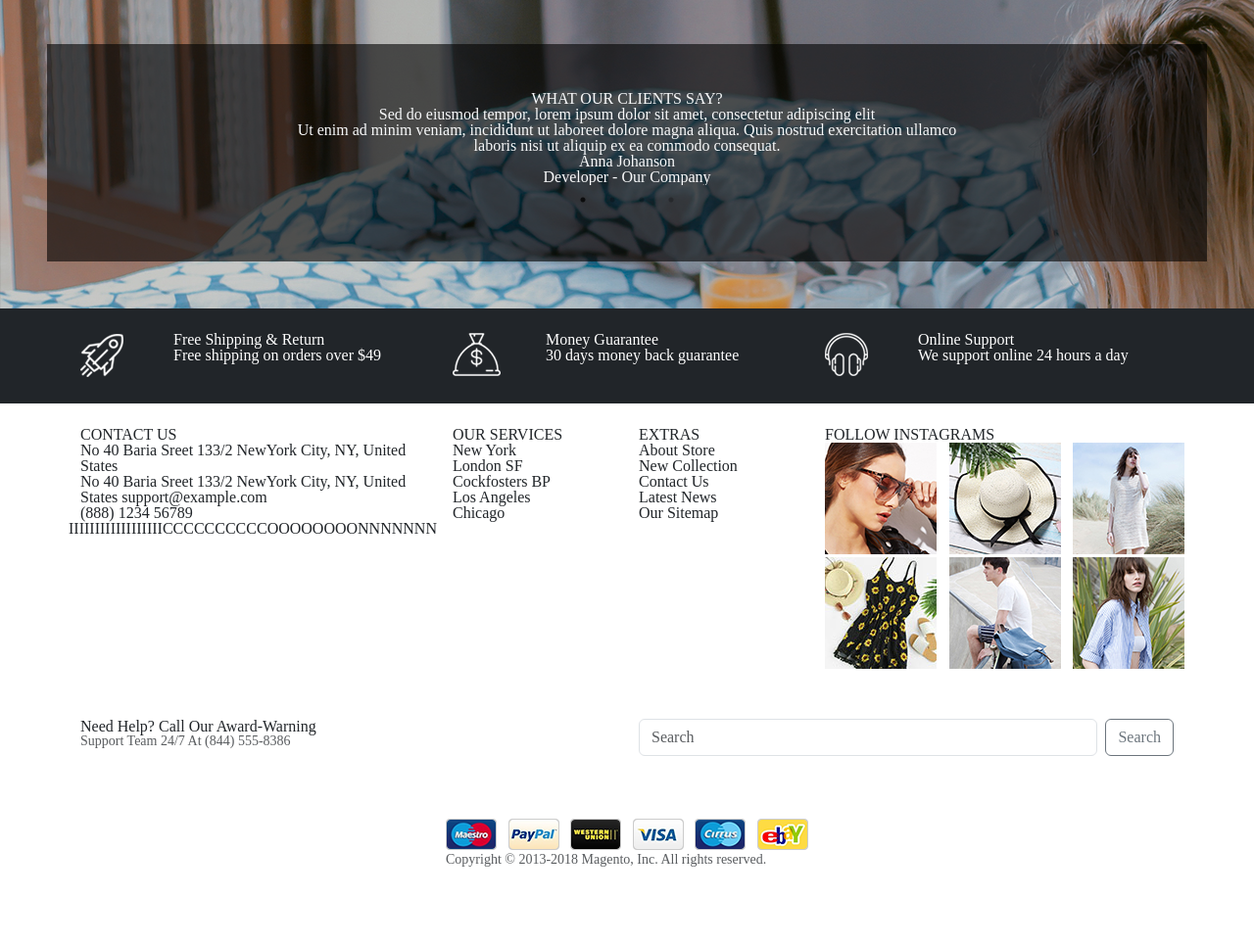
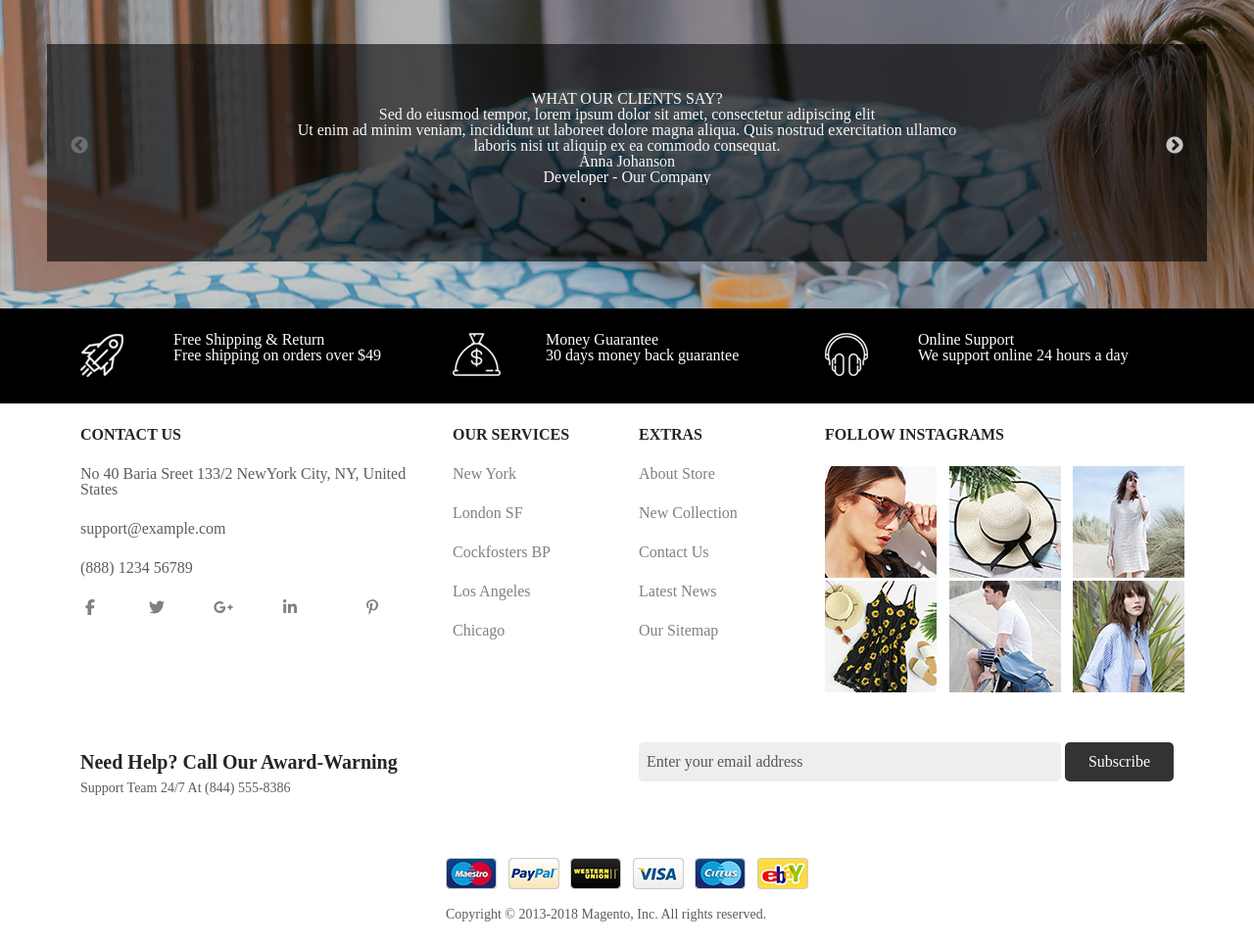
Before and after one commit to parisa-raoufi/papgroup-templatemonster, a plain HTML site: page Index.html in a window 1280 px wide. Shown: the part 2444-3409 px from the top of the page at 98% size. Before the commit the page ends 3353 px from the top, so only its background shows below. Drawn offline with nearby package versions, Linux system fonts and the light colour scheme; files that its build step writes are made by us from their sources.

Commit message:
footer_desktop_1

```diff
--- a/Index.html
+++ b/Index.html
@@ -162,18 +162,19 @@
     <!-- btn_to_top -->
 
     <!--slider_1-->
-    <section>
+    <section class="slider_1">
         <div class="responsive_1">
             <div>
                 <img src="./content/image/item-3 (1).jpg" alt="" class="w-100">
             </div>
+
             <div>
                 <img src="./content/image/item-1 (2).jpg" alt="" class="w-100">
             </div>
+
             <div>
                 <img src="./content/image/item-2 (1).jpg" alt="" class="w-100">
             </div>
-
         </div>
     </section>
     <!--slider_1/-->
@@ -557,7 +558,7 @@
     <!-- WHAT OUR CLIENTS SAY?/ -->
 
     <!-- feature -->
-    <section class="bg-dark p-4 ">
+    <section class="bg-black p-4 ">
         <div class="container">
             <div class="row">
                 <div class="col-4">
@@ -606,48 +607,118 @@
     <footer>
         <div class="container">
             <!-- part_1 -->
-            <div class="row py-4">
+            <div class="row py-4 part_1">
                 <div class="col-4">
                     <div class="row">
-                        <h6>CONTACT US</h6>
-                        <span>No 40 Baria Sreet 133/2 NewYork City, NY, United States</span>
-                        <span>
+                        <h6 class="fw-bold mb-4 ">CONTACT US</h6>
+                        <span class="text-muted mb-4">
                             No 40 Baria Sreet 133/2 NewYork City, NY, United States
+                        </span>
+                        <span class="text-muted mb-4">
                             support@example.com
                         </span>
-                        <span>
+                        <span class="text-muted mb-4">
                             (888) 1234 56789
                         </span>
                     </div>
-                    <div class="row d-flex">
-                        IIIIIIIIIIIIIIIIIICCCCCCCCCCOOOOOOOONNNNNNN
+                    <div class="row">
+                        <ul class="d-flex footer-icons ">
+                            <li>
+                                <a href="#">
+                                    <i class="fab fa-facebook-f "></i>
+                                </a>
+                            </li>
+                            <li>
+                                <a href="#" >
+                                    <i class="fab fa-twitter mx-5 "></i>
+                                </a>
+                            </li>
+                            <li>
+                                <a href="#">
+                                    <i class="fab fa-google-plus-g  "></i>
+                                </a>
+                            </li>
+                            <li>
+                                <a href="#">
+                                    <i class="fab fa-linkedin-in mx-5 "></i>
+                                </a>
+                            </li>
+
+                            <li>
+                                <a href="#">
+                                    <i class="fab fa-pinterest-p mx-3 "></i>
+                                </a>
+                            </li>
+                        </ul>
                     </div>
 
                 </div>
                 <div class="col-4">
-                    <div class="row">
+                    <div class="row  footer-items ">
                         <div class="col-6">
-                            <div>OUR SERVICES</div>
-                            <div>New York</div>
-                            <div>London SF</div>
-                            <div>Cockfosters BP</div>
-                            <div>Los Angeles</div>
-                            <div>Chicago</div>
+                            <h6 class="fw-bold mb-4 ">OUR SERVICES</h6>
+
+                            <div class="text-muted mb-4 ">
+                                <a href="#" class="">
+                                    New York
+                                </a>
+                            </div>
+                            <div class="text-muted mb-4">
+                                <a href="#"  class="">
+                                    London SF
+                                </a>
+                            </div>
+                            <div class="text-muted mb-4">
+                                <a href="#"  class="">
+                                    Cockfosters BP
+                                </a>
+                            </div>
+                            <div class="text-muted mb-4">
+                                <a href="#"  class="">
+                                    Los Angeles
+                                </a>
+                            </div>
+                            <div class="text-muted mb-4">
+                                <a href="#"  class="">
+                                    Chicago
+                                </a>
+                            </div>
                         </div>
                         <div class="col-6">
-                            <div>EXTRAS</div>
-                            <div>About Store</div>
-                            <div>New Collection</div>
-                            <div>Contact Us</div>
-                            <div>Latest News</div>
-                            <div>Our Sitemap</div>
+                            <h6 class="fw-bold mb-4 ">EXTRAS</h6>
+
+                            <div class="text-muted mb-4">
+                                <a href="#"  class="">
+                                    About Store
+                                </a>
+                            </div>
+                            <div class="text-muted mb-4">
+                                <a href="#"  class="">
+                                    New Collection
+                                </a>
+                            </div>
+                            <div class="text-muted mb-4">
+                                <a href="#"  class="">
+                                    Contact Us
+                                </a>
+                            </div>
+                            <div class="text-muted mb-4">
+                                <a href="#"  class="">
+                                    Latest News
+                                </a>
+                            </div>
+                            <div class="text-muted mb-4">
+                                <a href="#"  class="">
+                                    Our Sitemap
+                                </a>
+                            </div>
                         </div>
                     </div>
                 </div>
                 <div class="col-4">
-                    <h3>
+                    <h6 class="fw-bold mb-4 ">
                         FOLLOW INSTAGRAMS
-                    </h3>
+                    </h6>
                     <div class="row">
                         <div class="col-4">
                             <img src="./content/image/thum-1.jpg" alt="">
@@ -672,31 +743,33 @@
             </div>
             <!-- part_1/ -->
             <!-- part_2 -->
-            <div class="row py-4">
-                <div class="col-6">
-                    <div>
+            <div class="row py-4 part_2">
+                <div class="col-6 part_2__text-part">
+                    <div class="fw-bold text1">
                         Need Help? Call Our Award-Warning
                     </div>
-                    <div class=" small text-muted  ">
+                    <div class=" small text-muted ">
                         Support Team 24/7 At (844) 555-8386
                     </div>
                 </div>
                 <div class="col-6">
                     <form class="d-flex">
-                        <input class="form-control me-2" type="search" placeholder="Search" aria-label="Search">
-                        <button class="btn btn-outline-secondary" type="submit">Search</button>
+                        <input class="form-control me-1 search-box___form p-2  " type="search"
+                            placeholder="Enter your email address" aria-label="Search">
+                        <button class="btn btn-outline-secondary search-box___btn p-2 px-4 "
+                            type="submit">Subscribe</button>
                     </form>
                 </div>
             </div>
             <!-- part_2/ -->
             <br>
             <!-- part_3 -->
-            <div class="container">
+            <div class="container part_3">
                 <div class="row py-4">
                     <div class="col-12  d-flex justify-content-center align-items-center">
                         <div>
                             <img src="./content/image/payment (1).png" alt="">
-                            <div class="text-muted small ">
+                            <div class="text-muted small pt-3 ">
                                 Copyright © 2013-2018 Magento, Inc. All rights reserved.
                             </div>
                         </div>
@@ -718,8 +791,10 @@
 
 
 
-    <!-- jquery -->
-    <script type="text/javascript" src="./content/js/jquery-3.6.0.min.js"></script>
+    <!--JQuery -->
+    <script src="./content/js/jquery-3.6.0.min.js"></script>
+
+    <!-- <script type="text/javascript" src="./content/js/jquery-3.6.0.min.js"></script> -->
 
     <!-- bootstrap -->
     <script src="./content/bootstrap/bootstrap-5.1.3-dist/js/bootstrap.min.js"></script>
--- a/content/js/main.js
+++ b/content/js/main.js
@@ -6,34 +6,35 @@ $('.responsive_1').slick({
   speed: 300,
   slidesToShow: 1,
   slidesToScroll: 1,
-    responsive: [
-      {
-        breakpoint: 1024,
-        settings: {
-          slidesToShow: 3,
-          slidesToScroll: 3,
-          infinite: true,
-          dots: true
-        }
-      },
-      {
-        breakpoint: 600,
-        settings: {
-          slidesToShow: 2,
-          slidesToScroll: 2
-        }
-      },
-      {
-        breakpoint: 480,
-        settings: {
-          slidesToShow: 1,
-          slidesToScroll: 1
-        }
-      }
-      // You can unslick at a given breakpoint now by adding:
-      // settings: "unslick"
-      // instead of a settings object
-    ]
+  autoplay: true,
+  autoplaySpeed: 1500,
+  // responsive: [{
+  //     breakpoint: 1024,
+  //     settings: {
+  //       slidesToShow: 1,
+  //       slidesToScroll: 1,
+  //       infinite: true,
+  //       dots: true
+  //     }
+  //   },
+  //   {
+  //     breakpoint: 600,
+  //     settings: {
+  //       slidesToShow: 1,
+  //       slidesToScroll: 2
+  //     }
+  //   },
+  //   {
+  //     breakpoint: 480,
+  //     settings: {
+  //       slidesToShow: 1,
+  //       slidesToScroll: 1
+  //     }
+  //   }
+  //   // You can unslick at a given breakpoint now by adding:
+  //   // settings: "unslick"
+  //   // instead of a settings object
+  // ]
 });
 
 //slick_js_2
@@ -43,46 +44,44 @@ $('.responsive_2').slick({
   speed: 300,
   slidesToShow: 5,
   slidesToScroll: 5,
-  responsive: [
-    {
-      breakpoint: 1024,
-      settings: {
-        slidesToShow: 3,
-        slidesToScroll: 3,
-        infinite: true,
-        dots: true
-      }
-    },
-    {
-      breakpoint: 600,
-      settings: {
-        slidesToShow: 2,
-        slidesToScroll: 2
-      }
-    },
-    {
-      breakpoint: 480,
-      settings: {
-        slidesToShow: 1,
-        slidesToScroll: 1
-      }
-    }
-    // You can unslick at a given breakpoint now by adding:
-    // settings: "unslick"
-    // instead of a settings object
-  ]
+  // responsive: [{
+  //     breakpoint: 1024,
+  //     settings: {
+  //       slidesToShow: 3,
+  //       slidesToScroll: 3,
+  //       infinite: true,
+  //       dots: true
+  //     }
+  //   },
+  //   {
+  //     breakpoint: 600,
+  //     settings: {
+  //       slidesToShow: 2,
+  //       slidesToScroll: 2
+  //     }
+  //   },
+  //   {
+  //     breakpoint: 480,
+  //     settings: {
+  //       slidesToShow: 1,
+  //       slidesToScroll: 1
+  //     }
+  //   }
+  //   // You can unslick at a given breakpoint now by adding:
+  //   // settings: "unslick"
+  //   // instead of a settings object
+  // ]
 });
 
 //slick_js_3
 $('.responsive_3').slick({
   dots: true,
-    arrows:false,
+  arrows: true,
   infinite: false,
   speed: 300,
   slidesToShow: 1,
   slidesToScroll: 1,
-    responsive: [
-      {
+  responsive: [{
       breakpoint: 1024,
       settings: {
         slidesToShow: 3,
@@ -117,7 +116,9 @@ $('.responsive_2').slick({
 mybutton = document.getElementById("myBtn");
 
 // When the user scrolls down 20px from the top of the document, show the button
-  window.onscroll = function() {scrollFunction()};
+window.onscroll = function () {
+  scrollFunction()
+};
 
 function scrollFunction() {
   if (document.body.scrollTop > 20 || document.documentElement.scrollTop > 20) {
--- /dev/null
+++ b/content/scss/desktop/_footer.scss
@@ -0,0 +1,73 @@
+@import 'variables';
+
+footer {
+    .part_1 {
+        .footer-icons {
+            a {
+                color: gray;
+
+                &:hover {
+                    color: red;
+
+                }
+            }
+        }
+
+        .footer-items{
+            a {
+                color: gray;
+
+                &:hover {
+                    color: red;
+                    // text-decoration: ;
+                }
+            }
+
+        }
+
+        a:hover {}
+
+    }
+
+    .part_2 {
+
+        .search-box___form {
+            background-color: $light-shade-gray;
+            border: 0px;
+            border-radius: 5px;
+        }
+
+        .search-box___btn {
+            background-color: $light-balck;
+            border: 0px;
+            border-radius: 5px;
+            color: white;
+
+            &:hover {
+                background-color: $text-red;
+            }
+
+        }
+
+        .part_2__text-part {
+            .text1 {
+                font-size: 1.25rem;
+                line-height: 2.5rem;
+            }
+
+
+        }
+
+    }
+
+    .part_3 {
+        h6 {
+            font-size: 1.25rem;
+        }
+
+    }
+
+
+
+
+}
--- a/content/scss/desktop/main.scss
+++ b/content/scss/desktop/main.scss
@@ -2,3 +2,5 @@
 @import 'variables';
 @import 'header';
 @import 'common';
+@import 'slider_1';
+@import 'footer';
```
Also changed, not shown: content/scss/desktop/_header.scss (+6 -9 lines), content/scss/desktop/_slider_1.scss (added, +8 -0 lines), content/scss/desktop/_common.scss (line endings or trailing spaces), content/scss/desktop/main.css, 1 other file. Lines whose indentation alone changed are shown as unchanged.
